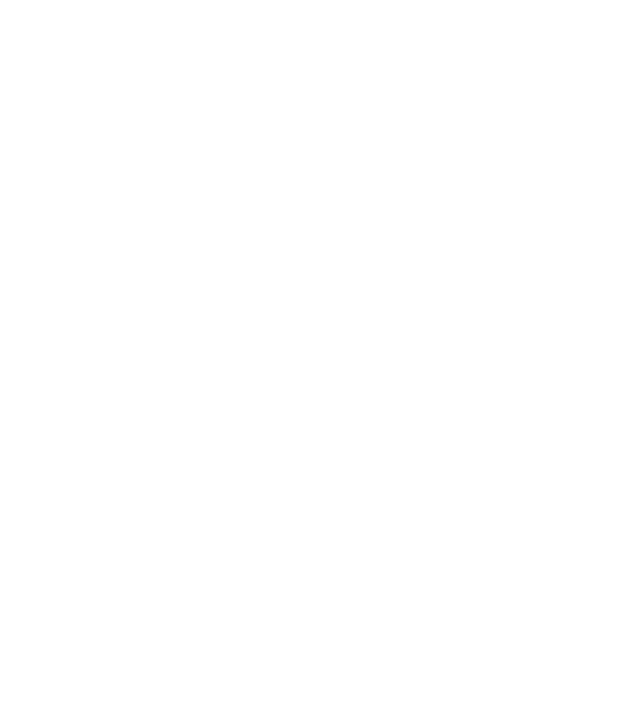
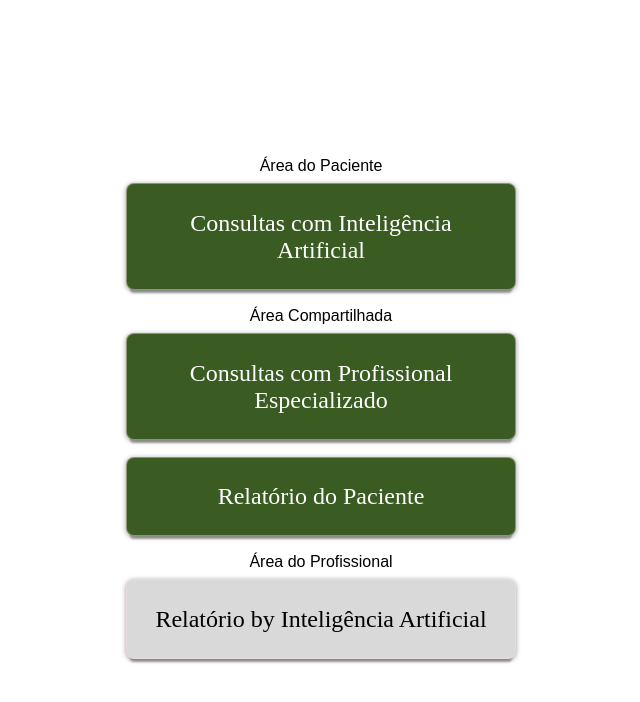
Before and after one commit to vih2021/app_terapeutico, a React (Create React App) app: page /home in a window 1280 px wide. Before the commit this address had no page. Shown: the top 702 px of the page, without its empty margins (319-959 px from the left). Built offline with nearby package versions, Linux system fonts and the light colour scheme.

Commit message:
front da tela 'Home' desenvolvida

```diff
--- a/package.json
+++ b/package.json
@@ -3,6 +3,10 @@
   "version": "0.1.0",
   "private": true,
   "dependencies": {
+    "@emotion/react": "^11.11.4",
+    "@emotion/styled": "^11.11.5",
+    "@mui/material": "^5.15.20",
+    "@mui/styled-engine-sc": "^6.0.0-alpha.18",
     "@testing-library/jest-dom": "^5.17.0",
     "@testing-library/react": "^13.4.0",
     "@testing-library/user-event": "^13.5.0",
@@ -11,6 +15,7 @@
     "react-router": "^6.23.1",
     "react-router-dom": "^6.23.1",
     "react-scripts": "5.0.1",
+    "styled-components": "^6.1.11",
     "web-vitals": "^2.1.4"
   },
   "scripts": {
--- /dev/null
+++ b/src/css/home.css
@@ -0,0 +1,77 @@
+html, body {
+    height: 100%;
+}
+
+#root{
+    height: 100%;
+}
+
+.Menu{
+    height: 100%;
+}
+
+.principal{
+    height: 100%;
+}
+
+.Items{
+    display: grid;
+    place-items: center;
+    align-self: center;
+    width: 100%;
+    background-color: #FFFFFF;
+    height: 100%;
+}
+
+@import url('https://fonts.googleapis.com/css2?family=Julius+Sans+One&display=swap');
+#itemTitle{
+    padding-top: 1%;
+    font-family: "Julius Sans One", sans-serif;
+    font-weight: 400;
+    font-style: normal;
+
+}
+
+@import url('https://fonts.googleapis.com/css2?family=Indie+Flower&display=swap');
+#item{
+    font-size: 150%;
+    font-style: normal;
+    margin: 1%;
+    box-shadow: rgba(0, 0, 0, 0.4) 0px 1px 5px, rgba(0, 0, 0, 0.3) 0px 7px 2px -4px;
+    border-radius: 8px;
+    color: #FFFFFF;
+    font-family: "Indie Flower", cursive;
+    text-align: center;
+    padding: 3%;
+    width: 40%;
+    height: auto;
+    size: auto;
+    background-color: #3A5B22;
+    border: 0.01px solid #ffdddd70;
+}
+
+#item:hover{
+    box-shadow: rgba(0, 0, 0, 0.17) 0px -23px 25px 0px inset, rgba(0, 0, 0, 0.15) 0px -36px 30px 0px inset, rgba(0, 0, 0, 0.1) 0px -79px 40px 0px inset, rgba(0, 0, 0, 0.06) 0px 2px 1px, rgba(0, 0, 0, 0.09) 0px 4px 2px, rgba(0, 0, 0, 0.09) 0px 8px 4px, rgba(0, 0, 0, 0.09) 0px 16px 8px, rgba(0, 0, 0, 0.09) 0px 32px 16px;
+}
+
+#itemProfissional{
+    font-size: 150%;
+    font-style: normal;
+    margin: 1%;
+    box-shadow: rgba(0, 0, 0, 0.4) 0px 1px 5px, rgba(0, 0, 0, 0.3) 0px 7px 2px -4px;
+    color: #000000;
+    font-family: "Indie Flower", cursive;
+    text-align: center;
+    padding: 3%;
+    width: 40%;
+    height: auto;
+    size: auto;
+    background-color: #D9D9D9;
+    border: 0.01px solid #ffdddd70;
+    border-radius: 8px;
+}
+
+#itemProfissional:hover{
+    color: white;
+    box-shadow: rgba(0, 0, 0, 0.01) 0px -23px 25px 0px inset, rgba(0, 0, 0, 0.15) 0px -36px 30px 0px inset, rgba(0, 0, 0, 0.001) 0px -79px 40px 0px inset, rgba(0, 0, 0, 0.06) 0px 2px 1px, rgba(0, 0, 0, 0.09) 0px 4px 2px, rgba(0, 0, 0, 0.09) 0px 8px 4px, rgba(0, 0, 0, 0.09) 0px 16px 8px, rgba(0, 0, 0, 0.09) 0px 32px 16px;
+}
--- a/src/pages/Home.js
+++ b/src/pages/Home.js
@@ -1,8 +1,25 @@
+import '../css/home.css'
+import { Grid, Icon } from '@mui/material'
+
 export default function Home(){
 
     return(
         <>
-            <h1> Página home </h1>
+            <Grid className="Menu" container direction="row" justifyContent="center" alignItems="center">
+                <Grid container item x={2} md={2} justifyContent="center"></Grid>
+                <Grid container item x={8} md={8} justifyContent="center">
+                    <div className='Items'>
+                        <div id="itemTitle">Área do Paciente</div>
+                        <div id="item">Consultas com Inteligência Artificial</div>
+                        <div id="itemTitle">Área Compartilhada</div>
+                        <div id="item">Consultas com Profissional Especializado</div>
+                        <div id="item">Relatório do Paciente</div>
+                        <div id="itemTitle">Área do Profissional</div>
+                        <div id="itemProfissional">Relatório by Inteligência Artificial</div>
+                    </div>
+                </Grid>
+                <Grid container item x={2} md={2} justifyContent="center"></Grid>
+            </Grid>
         </>
     )
 }
--- a/src/routes.js
+++ b/src/routes.js
@@ -4,7 +4,7 @@
 export default function routes(){
     return(
         <Routes>
-            <Route path='/' element={ < Home /> }/>
+            <Route path='/home' element={ < Home /> }/>
         </Routes>
     )
 }
```
Also changed, not shown: 1 other file (tests, documents, lock files or other folders).
